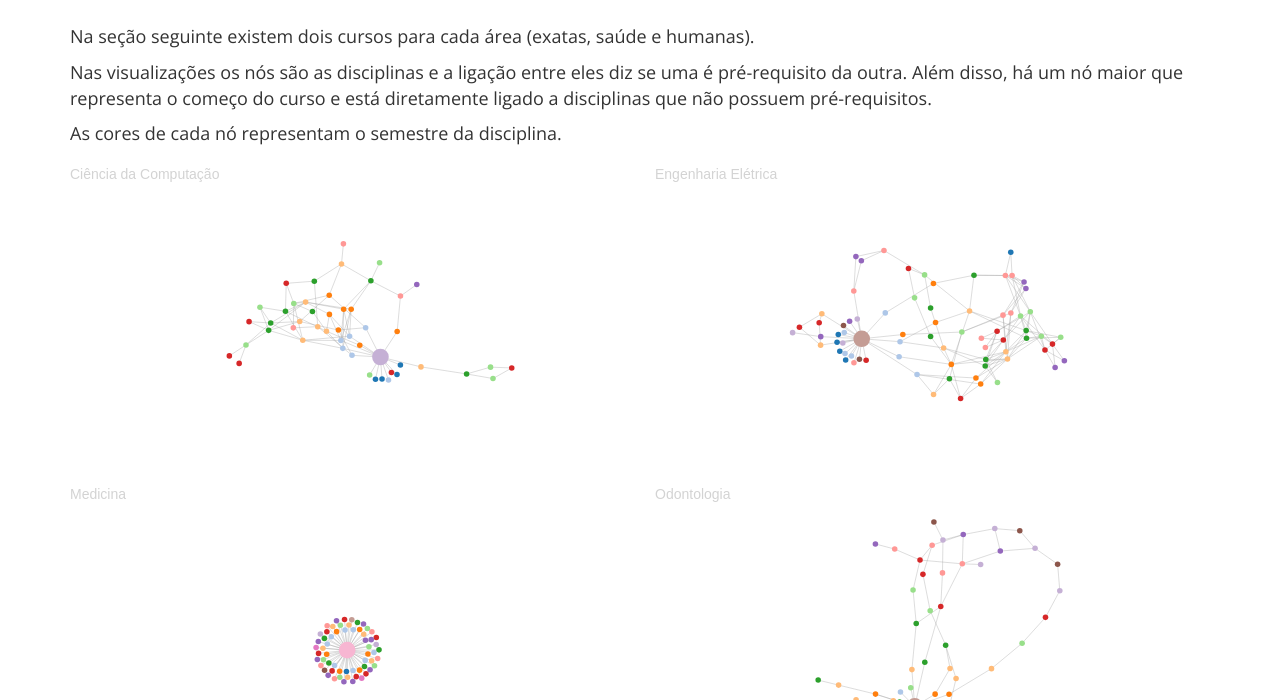
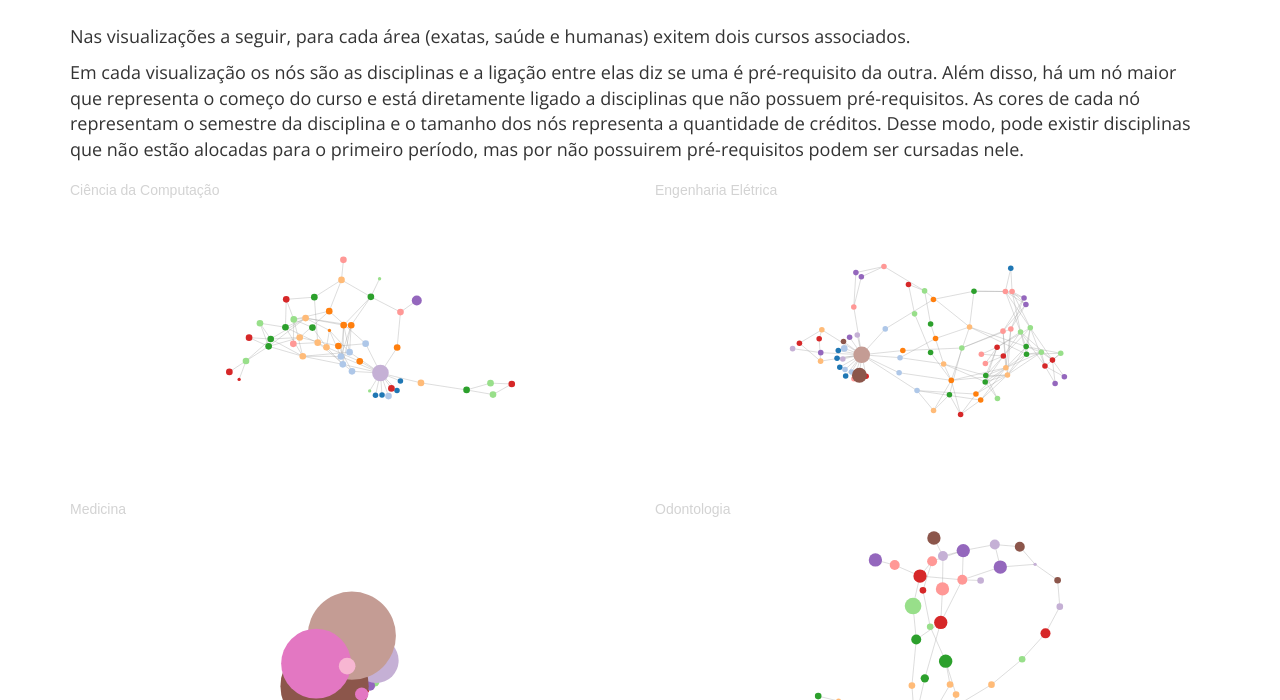
Before and after one commit to MaysaMacedo/lab5-d3, a plain HTML site: page index.html in a window 1280 px wide. Shown: the part 100-800 px from the top of the page. Drawn offline with nearby package versions, Linux system fonts and the light colour scheme; animation ran at ten frames a second.

Commit message:
adicionando novos fatores

```diff
--- a/index.html
+++ b/index.html
@@ -33,9 +33,10 @@
 			<h1>Comparação do esqueleto dos cursos</h1>
 		</header>
 		<div>
-                <p>Na seção seguinte existem dois cursos para cada área (exatas, saúde e humanas).</p>
-                <p>Nas visualizações os nós são as disciplinas e a ligação entre eles diz se uma é pré-requisito da outra. Além disso, há um nó maior que representa o começo do curso e está diretamente ligado a disciplinas que não possuem pré-requisitos.</p>
-                <p>As cores de cada nó representam o semestre da disciplina.</p>
+                <p>Nas visualizações a seguir, para cada área (exatas, saúde e humanas) exitem dois cursos associados.</p>
+                <p>Em cada visualização os nós são as disciplinas e a ligação entre elas diz se uma é pré-requisito da outra. Além disso, há um nó maior que representa o começo do curso e está diretamente ligado a disciplinas que não possuem pré-requisitos.
+                As cores de cada nó representam o semestre da disciplina e o tamanho dos nós representa a quantidade de créditos. Desse modo, pode existir disciplinas que não estão alocadas para o primeiro período, mas por não possuirem pré-requisitos podem ser cursadas nele.</p>
+                <p></p>
         </div>
 
 		<div>
--- a/js/networkDiagram.js
+++ b/js/networkDiagram.js
@@ -38,7 +38,9 @@ function draw(file, id) {
             id: String(d.codigo_disciplina),
             codigo_departamento: d.codigo_departamento,
             nome: d.disciplina,
-            semestre: d.semestre
+            semestre: d.semestre,
+            creditos: d.creditos,
+
         };
     });
 
@@ -51,7 +53,9 @@ function draw(file, id) {
     nodes.push({
         id: "inicio",
         codigo_departamento: -1,
-        nome: "Início"
+        nome: "Início",
+        creditos: 10
+
     });
 
 
@@ -69,8 +73,14 @@ function draw(file, id) {
         .attr("r", function(d){
             if (d.id == "inicio") {
                 return 15;
+            } else {
+                if(d.creditos <= 1) {
+                    return 5;
+                } else {
+                    return  +d.creditos*1.5;
+                }
             }
-            return 5;
+
         })
         .attr("fill", function (d) {
             return color(d.semestre);
```
